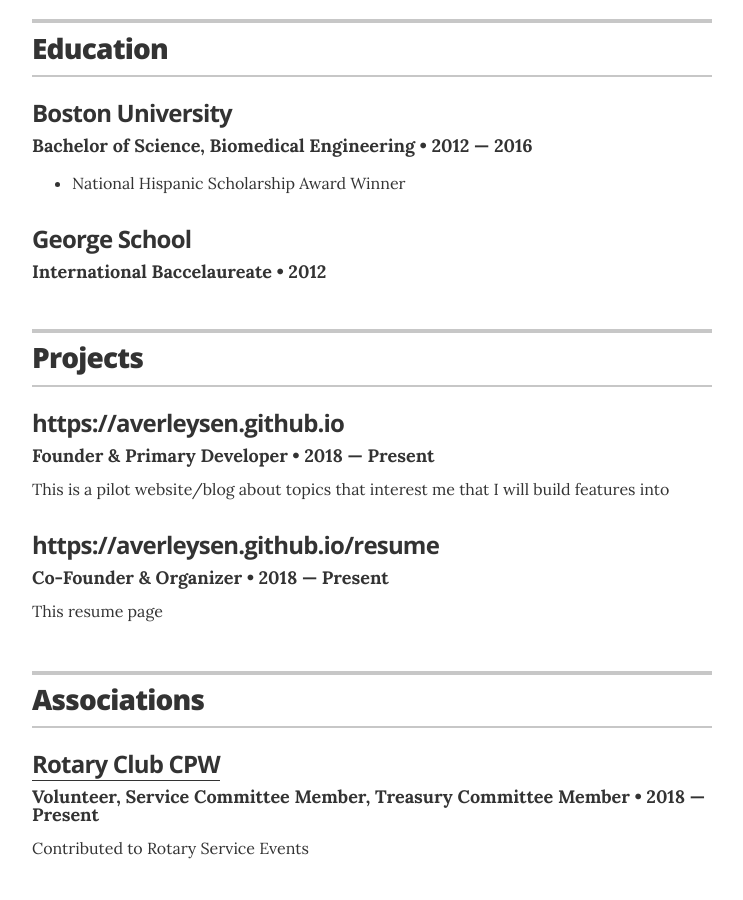
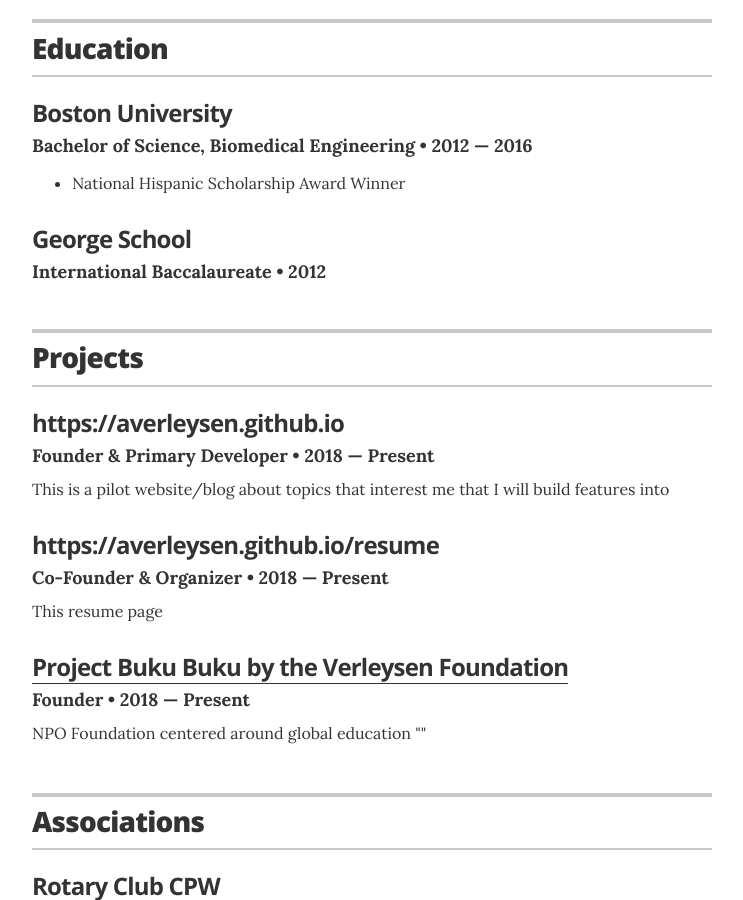
Before and after one commit to averleysen/resume, a Jekyll site: the page built from index.html, in a window 1280 px wide and 900 px high, scrolled down 1524 px. Shown: the whole window, without its empty margins (268-1011 px from the left). Built offline with Jekyll 4.4.1, drawn with Linux system fonts in a browser that asks for light colours.

Commit message:
added playlist

```diff
--- a/_data/education.yml
+++ b/_data/education.yml
@@ -6,7 +6,7 @@
     - award: National Hispanic Scholarship Award Winner
 #  summary: If you had any meaningful roles at college, feel free to write about them here
 
-- degree: International Baccelaureate
+- degree: International Baccalaureate
   uni: George School
   year: 2012
 #  award: Most likely to succeed
--- a/_data/projects.yml
+++ b/_data/projects.yml
@@ -14,3 +14,9 @@
   duration: 2018 &mdash; Present
   # url: "#"
   description: This resume page
+
+- project: Project Buku Buku by the Verleysen Foundation
+  role: Founder
+  duration: 2018 &mdash; Present
+  url: "https://www.gofundme.com/manage/project-buku-buku-fundraiser/edit/overview"
+  description: NPO Foundation centered around global education ""
--- a/_layouts/resume.html
+++ b/_layouts/resume.html
@@ -235,7 +235,7 @@
       <!--   <p class="footer-line">Made by <a href="http://twitter.com/jglovier">@jglovier</a>. Fork me on <a href="https://github.com/jglovier/resume-template">GitHub</a>.</p> -->
         <p class="footer-line">This page will be enhanced in the future! -Anthony (2/21/2019)</p>
         <audio controls>
-          <source src="dream.mp3" type="audio/mp3">
+          <source src="/audio/music_playlist.m3u" type="audio/mp3">
           Your browser does not support the audio element.
         </audio>
       </footer>
```
Also changed, not shown: 4 other files.
